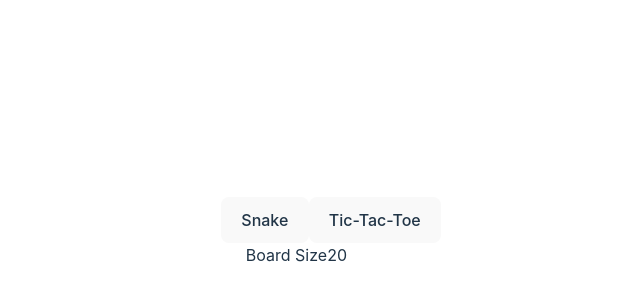
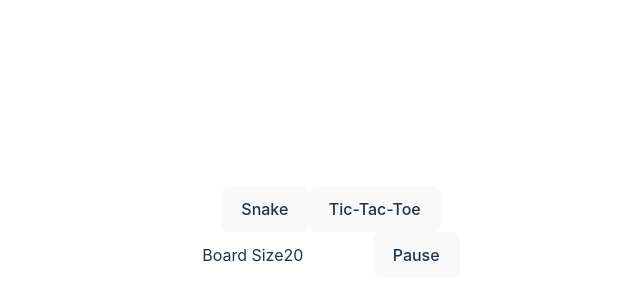
Before and after one commit to fractal-bootcamp/joshhenderson.tictactoe, a React (Vite) app: page / in a window 1280 px wide. Shown: the part 168-468 px from the top of the page, without its empty margins (309-949 px from the left). Built offline with nearby package versions, Linux system fonts and the light colour scheme.

Commit message:
added pause functionality

```diff
--- a/src/Snake/snake.tsx
+++ b/src/Snake/snake.tsx
@@ -46,13 +46,14 @@ export default function Snake() {
     const [gameState, setGameState] = useState<GameState>({
         snake1: initializeSnake(-2, 0),
         snake2: initializeSnake(2, 0),
-        //food: { x: 1, y: 2 },
+        food: { x: 1, y: 2 },
         direction1: 'RIGHT',
         direction2: 'LEFT',
         score1: 0,
         score2: 0,
     })
 
+    const [paused, setPaused] = useState(true)
 
     //Movement Function
     const movementFunction = useCallback((snake: Snake, direction: Direction): Snake => {
@@ -81,6 +82,7 @@ export default function Snake() {
 
 
     useEffect(() => {
+        if (!paused) {
             const gameloop = setInterval(() => {
                 setGameState(prev => ({
                     ...prev,
@@ -90,7 +92,14 @@ export default function Snake() {
             }, 500)
 
             return () => clearInterval(gameloop) // clean up function to prevent multiple intervals running simultaneously, and that gameloop stops when the component is no longer in use
-    }, [movementFunction]);
+        }
+    }, [movementFunction, paused]);
+
+    const handlePause = () => {
+        setPaused(!paused);
+
+        console.log(gameState)
+    }
 
     const handleBoardSizeChange = (newSize: number) => {
         setGameSettings((prev) => ({ ...prev, gridSize: newSize })); //settings is only board size at the moment
@@ -98,7 +107,7 @@ export default function Snake() {
         setGameState({ //set gameState to rest the game
             snake1: initializeSnake(-2, 0),
             snake2: initializeSnake(2, 0),
-            //food: { x: 1, y: 2 },
+            food: { x: 1, y: 2 },
             direction1: 'RIGHT',
             direction2: 'LEFT',
             score1: 0,
@@ -120,7 +129,9 @@ export default function Snake() {
                     onChange={(e) => { }}
                     className="border border-gray-300 px-2 py-1 rounded"
                 />
+                <button onClick={handlePause}>Pause</button>
             </div>
+
             <GameBoard
                 gridSize={gameSettings.gridSize}
                 cellSize={gameSettings.cellSize}
```
Also changed, not shown: src/Snake2.tsx/Game.tsx (+0 -18 lines). Lines whose indentation alone changed are shown as unchanged.
